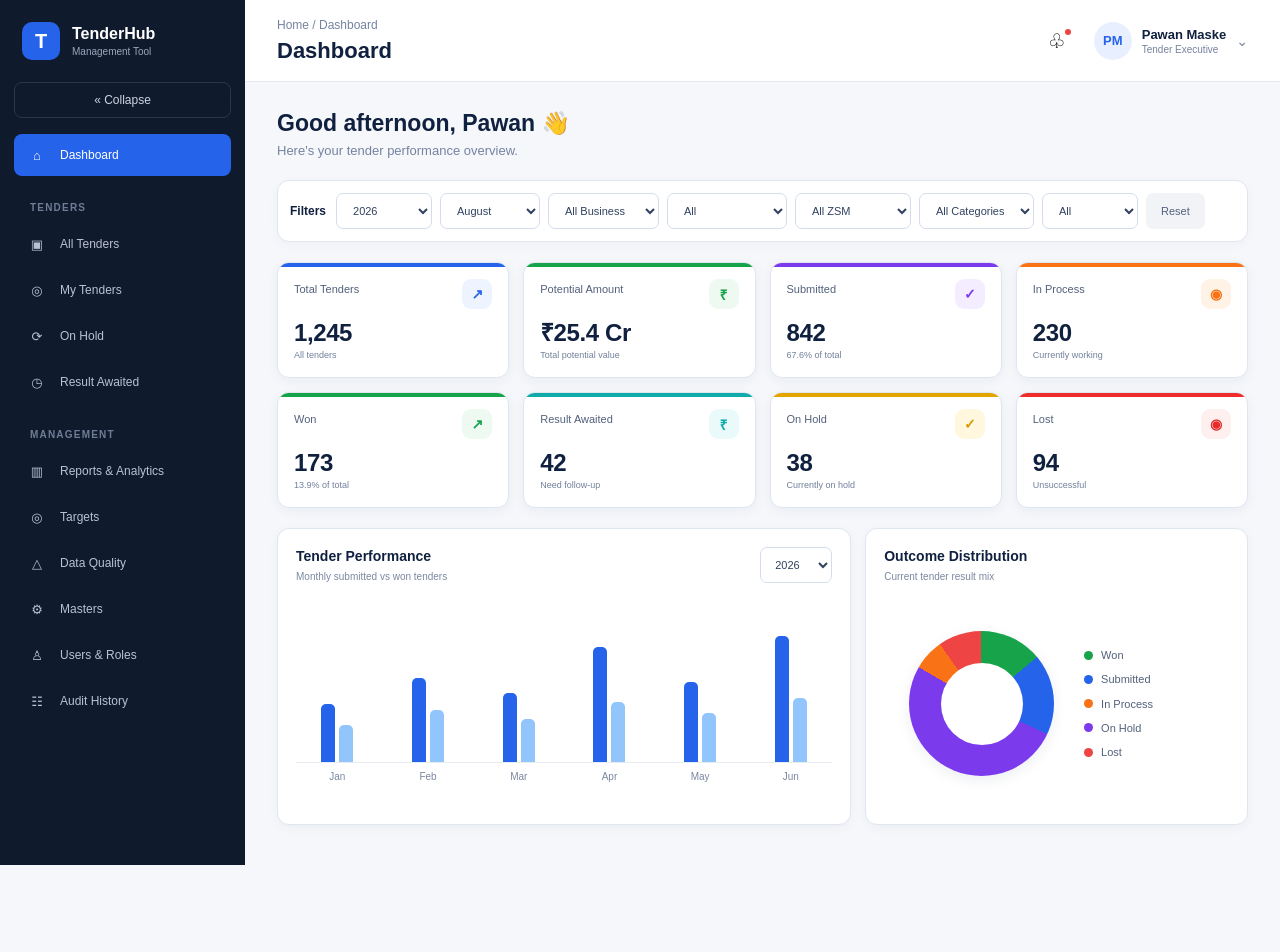
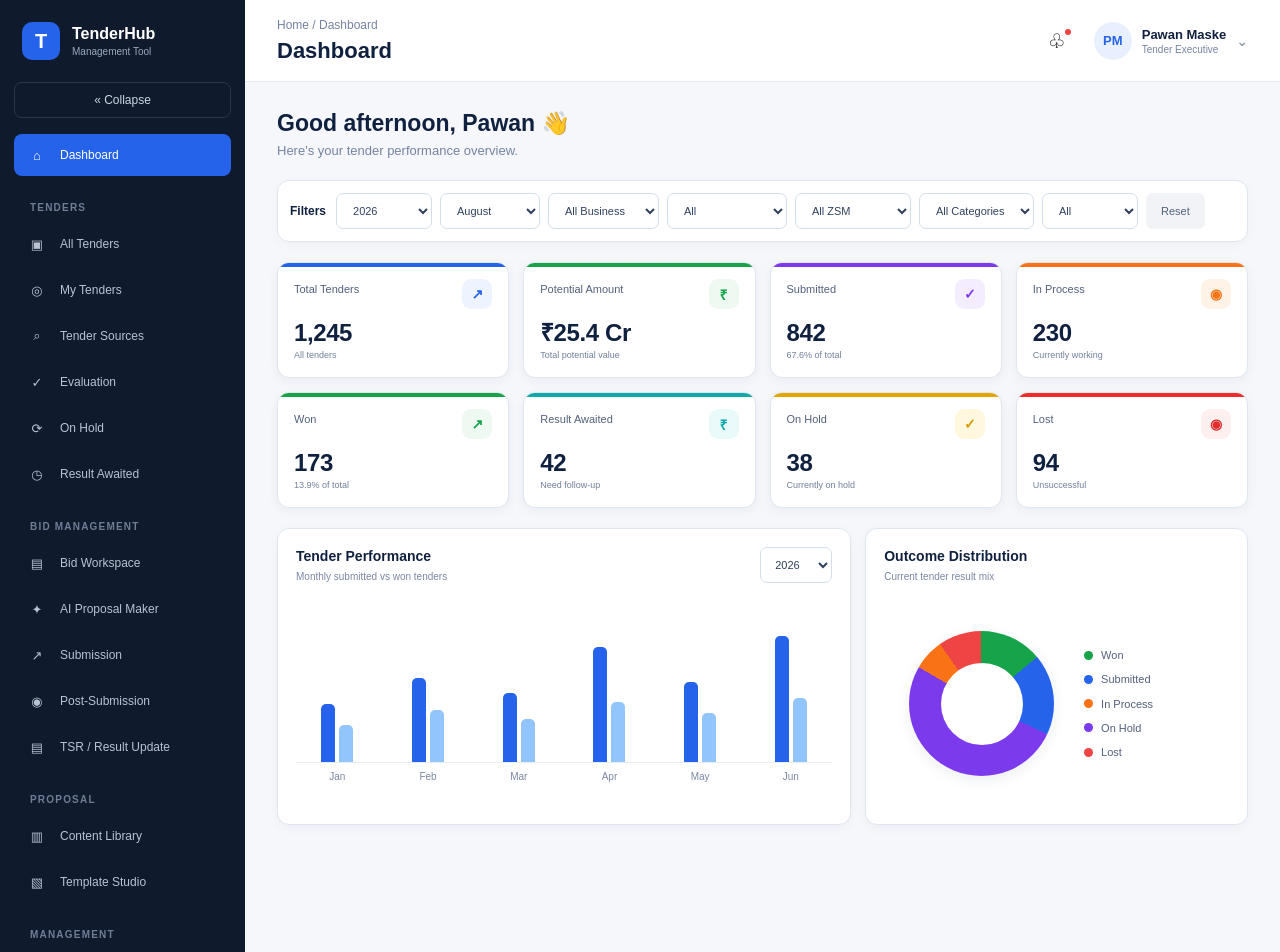
Before and after one commit to pawanmaske-sys/Tender-development-tool, a Next.js app: page / in a window 1280 px wide. Shown: the top 952 px of the page. Before the commit the page ends 865 px from the top, so only its background shows below. Built offline with nearby package versions, Linux system fonts and the light colour scheme.

Commit message:
Update Sidebar.js

```diff
--- a/app/components/Sidebar.js
+++ b/app/components/Sidebar.js
@@ -19,8 +19,19 @@ function NavItem({ icon, label, active, onClick, collapsed }) {
   );
 }
 
+function SectionLabel({ children, collapsed }) {
+  if (collapsed) return null;
+
+  return (
+    <div className="nav-label">
+      {children}
+    </div>
+  );
+}
+
 export default function Sidebar() {
   const [collapsed, setCollapsed] = useState(false);
+  const [currentPath, setCurrentPath] = useState("");
 
   useEffect(() => {
     const saved = localStorage.getItem("tenderhub-sidebar-collapsed");
@@ -28,6 +39,8 @@ export default function Sidebar() {
     if (saved === "true") {
       setCollapsed(true);
     }
+
+    setCurrentPath(window.location.pathname);
   }, []);
 
   const toggleSidebar = () => {
@@ -45,8 +58,14 @@ export default function Sidebar() {
     window.location.href = path;
   };
 
+  const isActive = (path) => currentPath === path;
+
   return (
-    <aside className={`sidebar ${collapsed ? "sidebar-collapsed" : ""}`}>
+    <aside
+      className={`sidebar ${
+        collapsed ? "sidebar-collapsed" : ""
+      }`}
+    >
 
       {/* BRAND */}
       <div className="brand">
@@ -54,8 +73,13 @@ export default function Sidebar() {
 
         {!collapsed && (
           <div>
-            <div className="brand-title">TenderHub</div>
-            <div className="brand-sub">Management Tool</div>
+            <div className="brand-title">
+              TenderHub
+            </div>
+
+            <div className="brand-sub">
+              Management Tool
+            </div>
           </div>
         )}
       </div>
@@ -69,34 +93,28 @@ export default function Sidebar() {
         {collapsed ? "»" : "« Collapse"}
       </button>
 
-      {/* NAVIGATION */}
       <nav className="nav">
 
-        {/* DASHBOARD */}
+        {/* ================= WORKSPACE ================= */}
+
         <NavItem
           icon="⌂"
           label="Dashboard"
-          active={
-            typeof window !== "undefined" &&
-            window.location.pathname === "/"
-          }
+          active={isActive("/")}
           collapsed={collapsed}
           onClick={() => goTo("/")}
         />
 
-        {!collapsed && (
-          <div className="nav-label">
-            TENDERS
-          </div>
-        )}
+        {/* ================= TENDERS ================= */}
+
+        <SectionLabel collapsed={collapsed}>
+          TENDERS
+        </SectionLabel>
 
         <NavItem
           icon="▣"
           label="All Tenders"
-          active={
-            typeof window !== "undefined" &&
-            window.location.pathname === "/all-tenders"
-          }
+          active={isActive("/all-tenders")}
           collapsed={collapsed}
           onClick={() => goTo("/all-tenders")}
         />
@@ -104,21 +122,31 @@ export default function Sidebar() {
         <NavItem
           icon="◎"
           label="My Tenders"
-          active={
-            typeof window !== "undefined" &&
-            window.location.pathname === "/my-tenders"
-          }
+          active={isActive("/my-tenders")}
           collapsed={collapsed}
           onClick={() => goTo("/my-tenders")}
         />
 
         <NavItem
+          icon="⌕"
+          label="Tender Sources"
+          active={isActive("/tender-sources")}
+          collapsed={collapsed}
+          onClick={() => goTo("/tender-sources")}
+        />
+
+        <NavItem
+          icon="✓"
+          label="Evaluation"
+          active={isActive("/evaluation")}
+          collapsed={collapsed}
+          onClick={() => goTo("/evaluation")}
+        />
+
+        <NavItem
           icon="⟳"
           label="On Hold"
-          active={
-            typeof window !== "undefined" &&
-            window.location.pathname === "/on-hold"
-          }
+          active={isActive("/on-hold")}
           collapsed={collapsed}
           onClick={() => goTo("/on-hold")}
         />
@@ -126,23 +154,89 @@ export default function Sidebar() {
         <NavItem
           icon="◷"
           label="Result Awaited"
-          active={
-            typeof window !== "undefined" &&
-            window.location.pathname === "/result-awaited"
-          }
+          active={isActive("/result-awaited")}
           collapsed={collapsed}
           onClick={() => goTo("/result-awaited")}
         />
 
-        {!collapsed && (
-          <div className="nav-label">
-            MANAGEMENT
-          </div>
-        )}
+        {/* ================= BID MANAGEMENT ================= */}
+
+        <SectionLabel collapsed={collapsed}>
+          BID MANAGEMENT
+        </SectionLabel>
+
+        <NavItem
+          icon="▤"
+          label="Bid Workspace"
+          active={isActive("/bid-workspace")}
+          collapsed={collapsed}
+          onClick={() => goTo("/bid-workspace")}
+        />
+
+        <NavItem
+          icon="✦"
+          label="AI Proposal Maker"
+          active={isActive("/ai-proposal")}
+          collapsed={collapsed}
+          onClick={() => goTo("/ai-proposal")}
+        />
+
+        <NavItem
+          icon="↗"
+          label="Submission"
+          active={isActive("/submission")}
+          collapsed={collapsed}
+          onClick={() => goTo("/submission")}
+        />
+
+        <NavItem
+          icon="◉"
+          label="Post-Submission"
+          active={isActive("/post-submission")}
+          collapsed={collapsed}
+          onClick={() => goTo("/post-submission")}
+        />
+
+        <NavItem
+          icon="▤"
+          label="TSR / Result Update"
+          active={isActive("/tsr")}
+          collapsed={collapsed}
+          onClick={() => goTo("/tsr")}
+        />
+
+        {/* ================= PROPOSAL ================= */}
+
+        <SectionLabel collapsed={collapsed}>
+          PROPOSAL
+        </SectionLabel>
+
+        <NavItem
+          icon="▥"
+          label="Content Library"
+          active={isActive("/content-library")}
+          collapsed={collapsed}
+          onClick={() => goTo("/content-library")}
+        />
+
+        <NavItem
+          icon="▧"
+          label="Template Studio"
+          active={isActive("/template-studio")}
+          collapsed={collapsed}
+          onClick={() => goTo("/template-studio")}
+        />
+
+        {/* ================= MANAGEMENT ================= */}
+
+        <SectionLabel collapsed={collapsed}>
+          MANAGEMENT
+        </SectionLabel>
 
         <NavItem
           icon="▥"
           label="Reports & Analytics"
+          active={isActive("/reports")}
           collapsed={collapsed}
           onClick={() => goTo("/reports")}
         />
@@ -150,6 +244,7 @@ export default function Sidebar() {
         <NavItem
           icon="◎"
           label="Targets"
+          active={isActive("/targets")}
           collapsed={collapsed}
           onClick={() => goTo("/targets")}
         />
@@ -157,13 +252,21 @@ export default function Sidebar() {
         <NavItem
           icon="△"
           label="Data Quality"
+          active={isActive("/data-quality")}
           collapsed={collapsed}
           onClick={() => goTo("/data-quality")}
         />
 
+        {/* ================= ADMINISTRATION ================= */}
+
+        <SectionLabel collapsed={collapsed}>
+          ADMINISTRATION
+        </SectionLabel>
+
         <NavItem
           icon="⚙"
           label="Masters"
+          active={isActive("/masters")}
           collapsed={collapsed}
           onClick={() => goTo("/masters")}
         />
@@ -171,6 +274,7 @@ export default function Sidebar() {
         <NavItem
           icon="♙"
           label="Users & Roles"
+          active={isActive("/users-roles")}
           collapsed={collapsed}
           onClick={() => goTo("/users-roles")}
         />
@@ -178,6 +282,7 @@ export default function Sidebar() {
         <NavItem
           icon="☷"
           label="Audit History"
+          active={isActive("/audit-history")}
           collapsed={collapsed}
           onClick={() => goTo("/audit-history")}
         />
```
